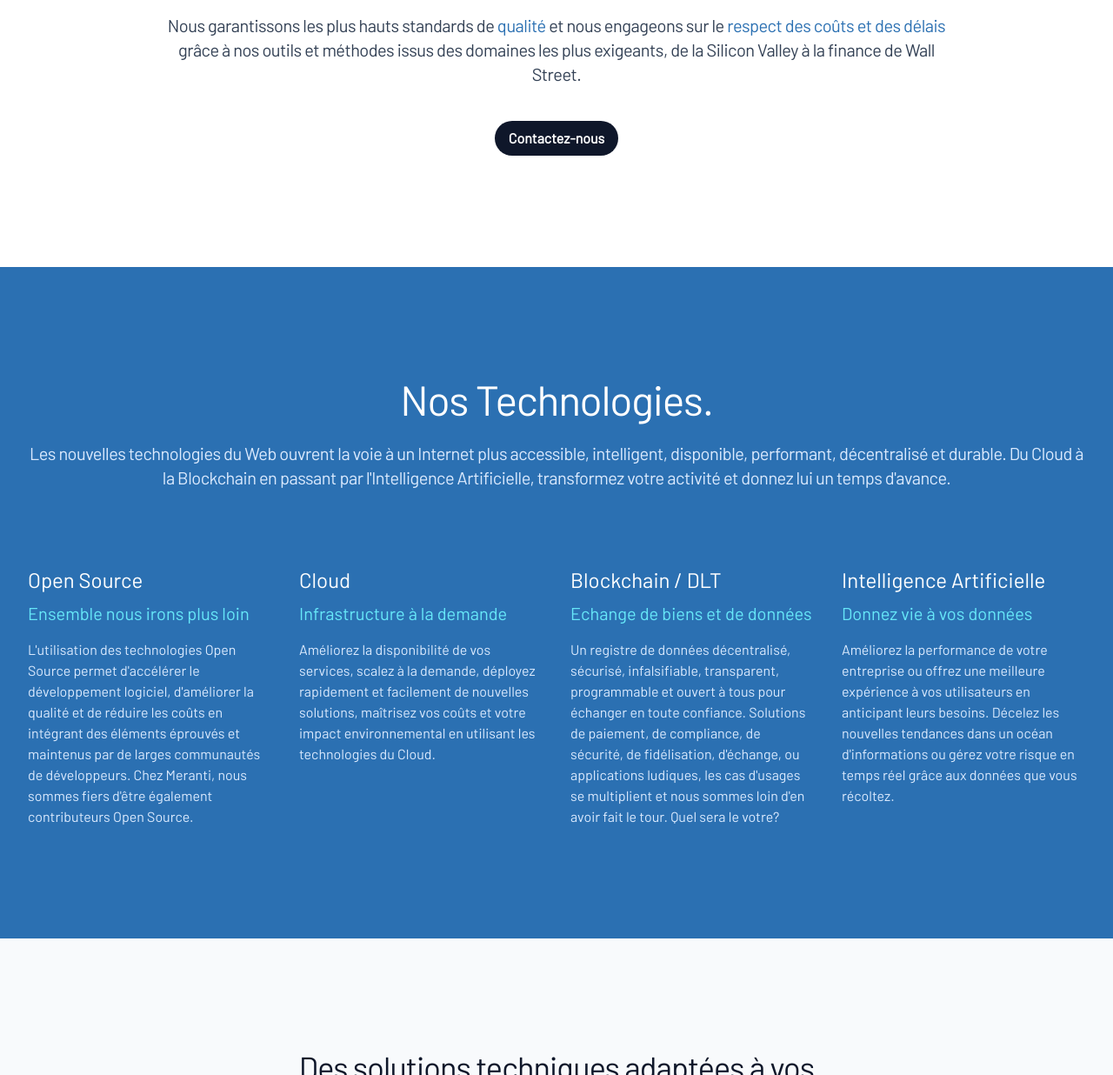
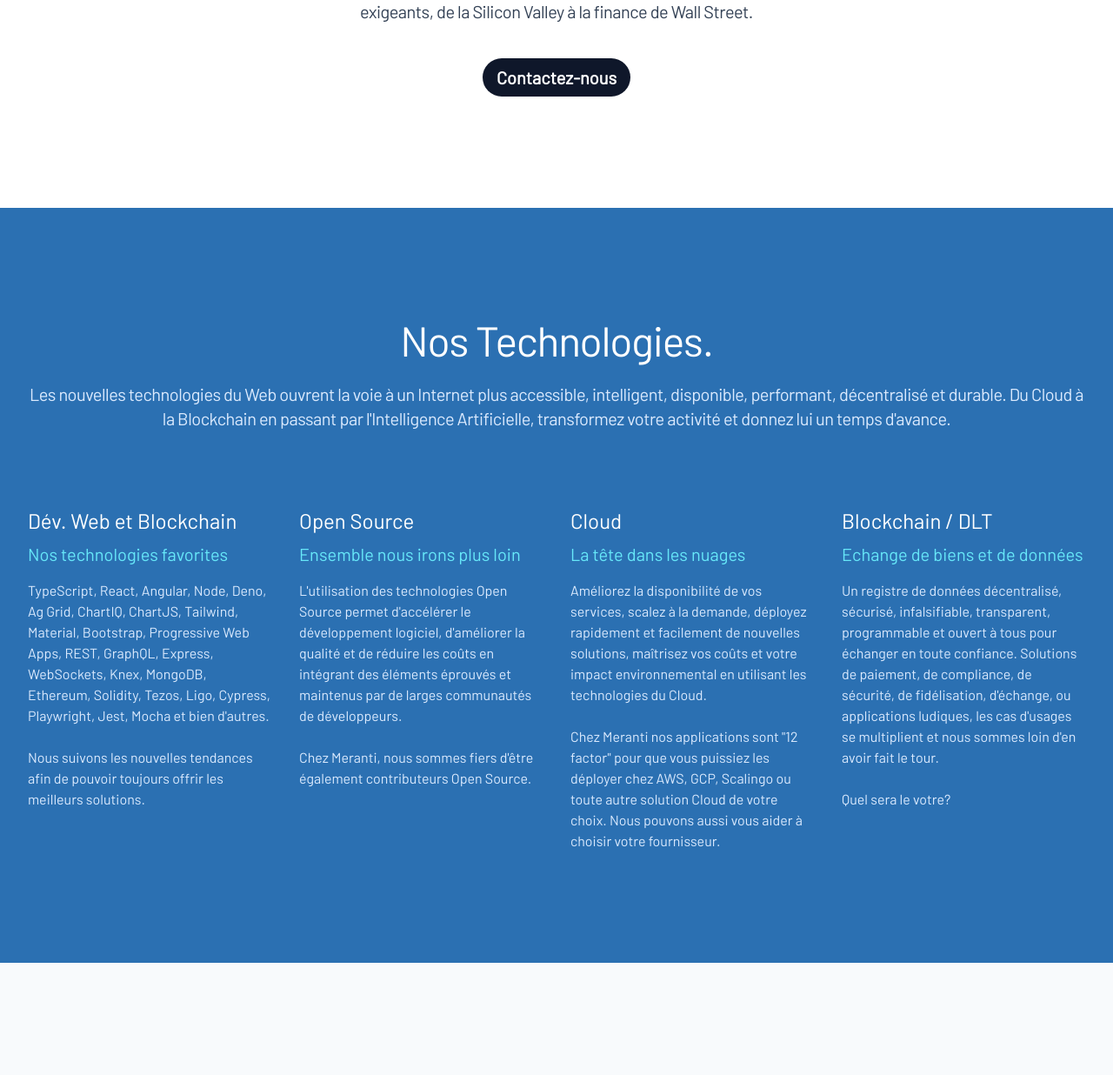
Before and after one commit to meranti-web3/meranti, a Gatsby site: page / in a window 1280 px wide. Shown: the part 476-1712 px from the top of the page at 87% size. Built offline with nearby package versions, Linux system fonts and the light colour scheme; Gatsby itself is replaced by a stand-in of ours.

Commit message:
Update copy

```diff
--- a/src/components/Hero.jsx
+++ b/src/components/Hero.jsx
@@ -8,18 +8,19 @@ export function Hero() {
   return (
     <div className="mx-auto max-w-7xl px-4 sm:px-6 lg:px-8 pt-20 pb-20 text-center lg:pt-32 lg:pb-32">
       <h1 className="mx-auto max-w-4xl font-display text-5xl font-medium tracking-tight text-slate-900 sm:text-7xl capitalize">
-        Solutions <Emphasis>Web3</Emphasis> pour startups et entreprises.
+        Solutions <Emphasis>Web3</Emphasis> pour les pros.
       </h1>
 
       <p className="mx-auto mt-6 max-w-4xl text-xl tracking-tight text-slate-700">
         <Emphasis>Meranti</Emphasis> conçoit des solutions{" "}
-        <Emphasis>Web3</Emphasis> sur mesure, pour les startups et entreprises,
-        avec une approche centrée sur l'expérience utilisateur.
+        <Emphasis>Web</Emphasis> et <Emphasis>Blockchain</Emphasis> sur mesure,
+        pour les startups, entreprises de toutes tailles, éditeurs de logiciels
+        ou agences Web, avec une approche centrée sur l'expérience utilisateur.
       </p>
 
       <p className="mx-auto mt-6 max-w-4xl text-xl tracking-tight text-slate-700">
-        Nous garantissons les plus hauts standards de{" "}
-        <Emphasis>qualité</Emphasis> et nous engageons sur le{" "}
+        Forts de notre expérience internationale, nous garantissons les plus
+        hauts standards de <Emphasis>qualité</Emphasis> et nous engageons sur le{" "}
         <Emphasis>respect des coûts et des délais</Emphasis> grâce à nos outils
         et méthodes issus des domaines les plus exigeants, de la Silicon Valley
         à la finance de Wall Street.
@@ -28,7 +29,7 @@ export function Hero() {
       <div className="mt-10 flex justify-center gap-x-6">
         <a
           href="/#contact"
-          className="group inline-flex items-center justify-center rounded-full py-2 px-4 text-md font-semibold focus:outline-none focus-visible:outline-2 focus-visible:outline-offset-2 bg-slate-900 text-white hover:bg-slate-700 hover:text-slate-100 active:bg-slate-800 active:text-slate-300 focus-visible:outline-slate-900"
+          className="group inline-flex items-center justify-center rounded-full py-2 px-4 text-xl font-semibold focus:outline-none focus-visible:outline-2 focus-visible:outline-offset-2 bg-slate-900 text-white hover:bg-slate-700 hover:text-slate-100 active:bg-slate-800 active:text-slate-300 focus-visible:outline-slate-900"
         >
           Contactez-nous
         </a>
--- a/src/components/Technologies.jsx
+++ b/src/components/Technologies.jsx
@@ -19,6 +19,25 @@ export function Technologies() {
 
       <div className="grid md:grid-cols-4 sm:grid-cols-1 gap-x-8 mt-16">
         <div className="relative">
+          <h3 className="mt-6 text-2xl font-medium text-white">
+            Dév. Web et Blockchain
+          </h3>
+
+          <p className="mt-2 font-display text-xl text-cyan-300">
+            Nos technologies favorites
+          </p>
+
+          <p className="mt-4 font-display text-md text-blue-100">
+            TypeScript, React, Angular, Node, Deno, Ag Grid, ChartIQ, ChartJS,
+            Tailwind, Material, Bootstrap, Progressive Web Apps, REST, GraphQL,
+            Express, WebSockets, Knex, MongoDB, Ethereum, Solidity, Tezos, Ligo,
+            Cypress, Playwright, Jest, Mocha et bien d'autres.
+            <span className="block">&nbsp;</span>
+            Nous suivons les nouvelles tendances afin de pouvoir toujours offrir
+            les meilleurs solutions.
+          </p>
+        </div>
+        <div className="relative">
           <h3 className="mt-6 text-2xl font-medium text-white">Open Source</h3>
 
           <p className="mt-2 font-display text-xl text-cyan-300">
@@ -29,8 +48,10 @@ export function Technologies() {
             L'utilisation des technologies Open Source permet d'accélérer le
             développement logiciel, d'améliorer la qualité et de réduire les
             coûts en intégrant des éléments éprouvés et maintenus par de larges
-            communautés de développeurs. Chez Meranti, nous sommes fiers d'être
-            également contributeurs Open Source.
+            communautés de développeurs.
+            <span className="block">&nbsp;</span>
+            Chez Meranti, nous sommes fiers d'être également contributeurs Open
+            Source.
           </p>
         </div>
 
@@ -38,7 +59,7 @@ export function Technologies() {
           <h3 className="mt-6 text-2xl font-medium text-white">Cloud</h3>
 
           <p className="mt-2 font-display text-xl text-cyan-300">
-            Infrastructure à la demande
+            La tête dans les nuages
           </p>
 
           <p className="mt-4 font-display text-md text-blue-100">
@@ -46,6 +67,11 @@ export function Technologies() {
             déployez rapidement et facilement de nouvelles solutions, maîtrisez
             vos coûts et votre impact environnemental en utilisant les
             technologies du Cloud.
+            <span className="block">&nbsp;</span>
+            Chez Meranti nos applications sont "12 factor" pour que vous
+            puissiez les déployer chez AWS, GCP, Scalingo ou toute autre
+            solution Cloud de votre choix. Nous pouvons aussi vous aider à
+            choisir votre fournisseur.
           </p>
         </div>
 
@@ -63,25 +89,8 @@ export function Technologies() {
             transparent, programmable et ouvert à tous pour échanger en toute
             confiance. Solutions de paiement, de compliance, de sécurité, de
             fidélisation, d'échange, ou applications ludiques, les cas d'usages
-            se multiplient et nous sommes loin d'en avoir fait le tour. Quel
-            sera le votre?
-          </p>
-        </div>
-
-        <div className="relative">
-          <h3 className="mt-6 text-2xl font-medium text-white">
-            Intelligence Artificielle
-          </h3>
-
-          <p className="mt-2 font-display text-xl text-cyan-300">
-            Donnez vie à vos données
-          </p>
-
-          <p className="mt-4 font-display text-md text-blue-100">
-            Améliorez la performance de votre entreprise ou offrez une meilleure
-            expérience à vos utilisateurs en anticipant leurs besoins. Décelez
-            les nouvelles tendances dans un océan d'informations ou gérez votre
-            risque en temps réel grâce aux données que vous récoltez.
+            se multiplient et nous sommes loin d'en avoir fait le tour.
+            <span className="block">&nbsp;</span>Quel sera le votre?
           </p>
         </div>
       </div>
```
